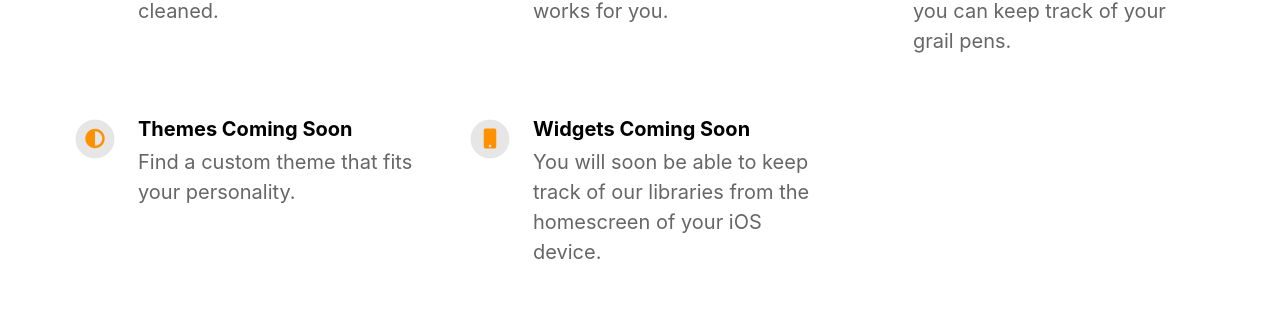
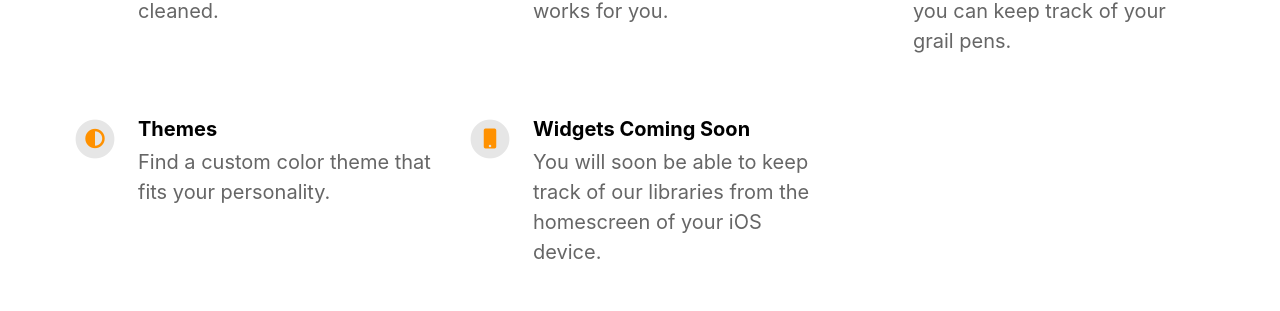
Before and after one commit to connor-rose/Penedex-landing-page, a Jekyll site: the page built from index.html, in a window 1280 px wide. Shown: the part 1387-1698 px from the top of the page. Built offline with Jekyll 4.4.1, drawn with Linux system fonts in a browser that asks for light colours; nearby versions of some CDN libraries.

Commit message:
Update _config.yml

```diff
--- a/_config.yml
+++ b/_config.yml
@@ -60,8 +60,8 @@ features                                  :
     description                           : Add a pen or ink to your wishlist to save it for later so you can keep track of your grail pens.
     fontawesome_icon_name                 : star
 
-  - title                                 : Themes Coming Soon
-    description                           : Find a custom theme that fits your personality.
+  - title                                 : Themes
+    description                           : Find a custom color theme that fits your personality.
     fontawesome_icon_name                 : adjust
 
   - title                                 : Widgets Coming Soon
```
